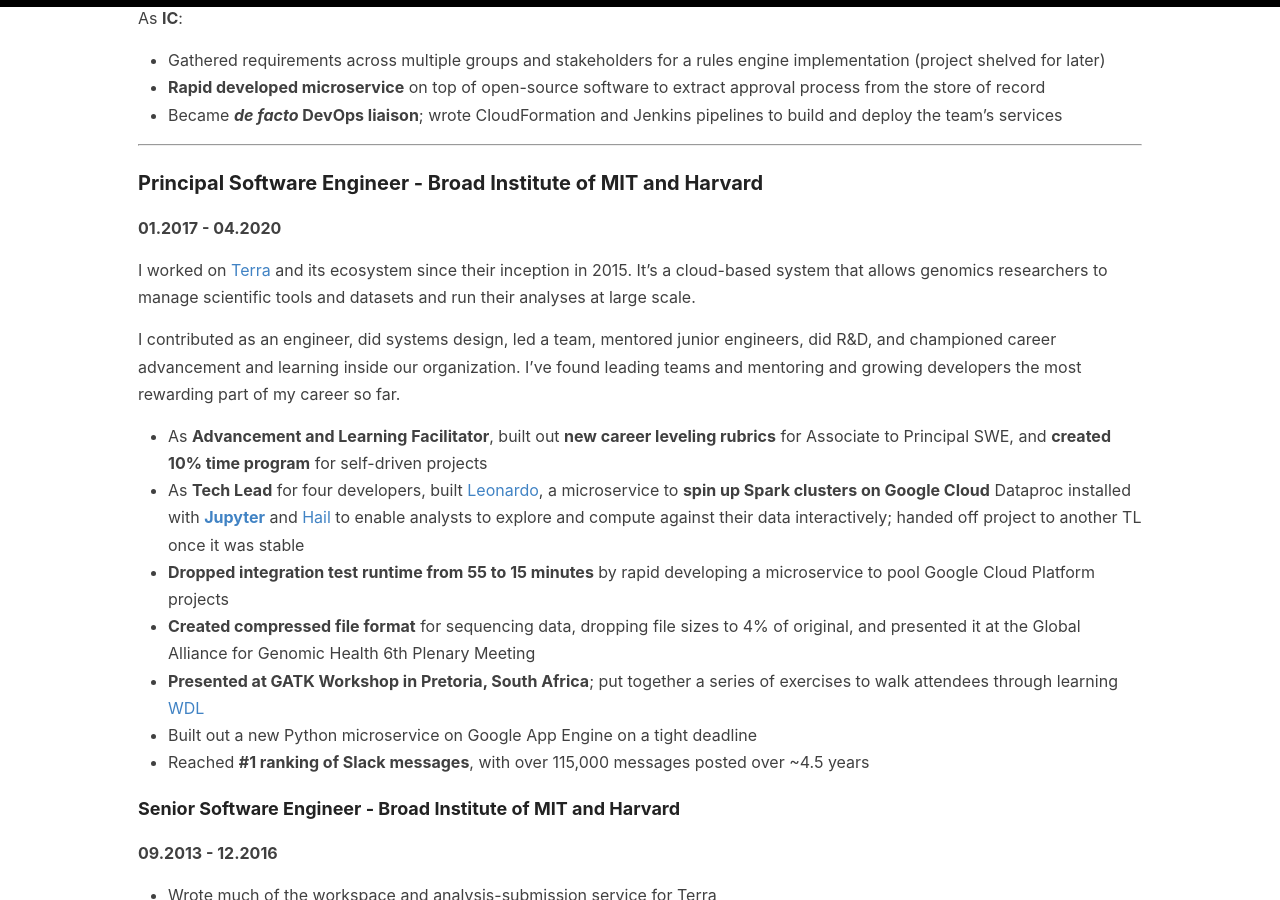
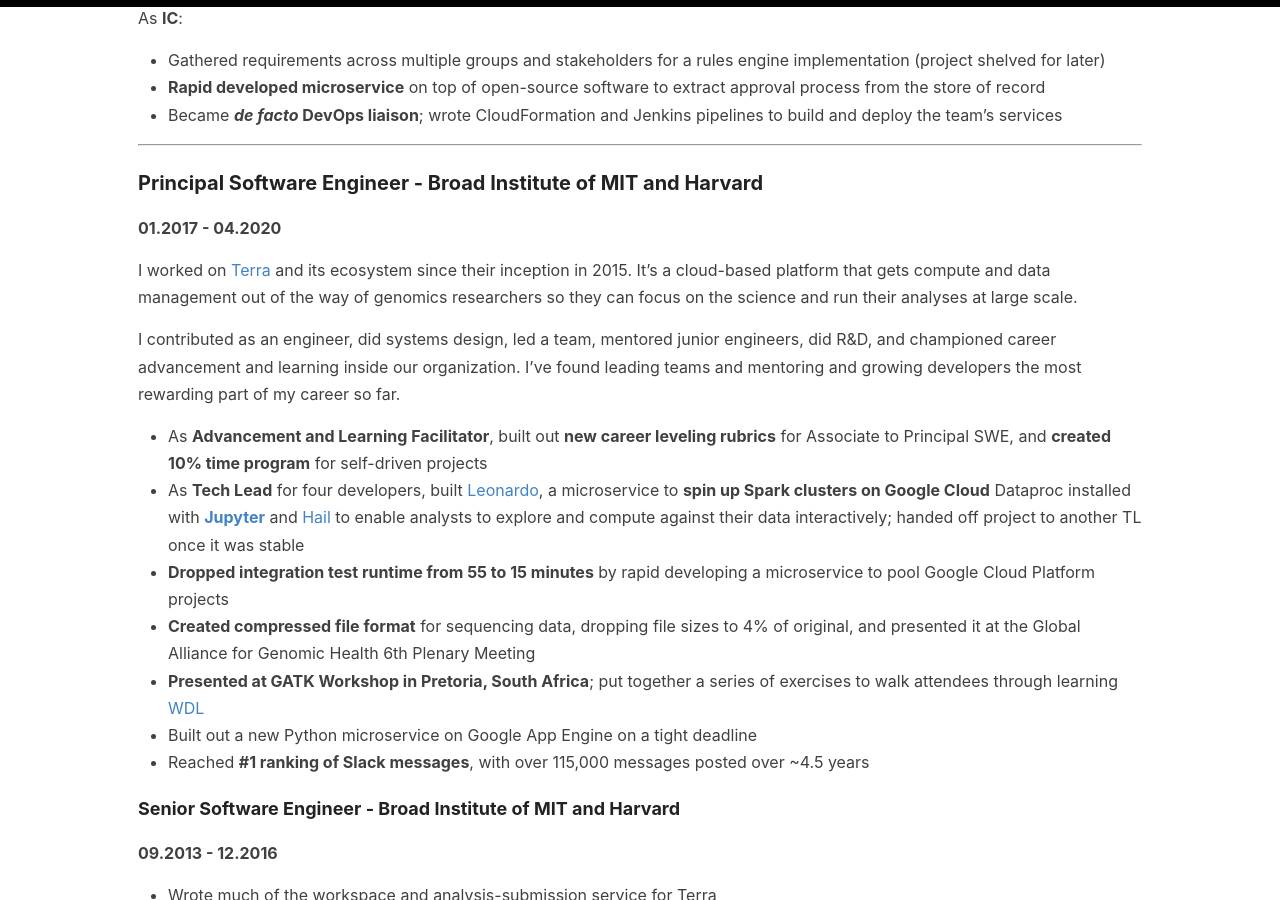
Before and after one commit to helgridly/helgridly.github.io, a Jekyll site: the page built from _pages/resume.md, in a window 1280 px wide and 900 px high, scrolled down 743 px. Built offline with Jekyll 4.4.1, drawn with Linux system fonts in a browser that asks for light colours.

Commit message:
reword terra description

```diff
--- a/_pages/resume.md
+++ b/_pages/resume.md
@@ -36,7 +36,7 @@ As **IC**:
 ### Principal Software Engineer - Broad Institute of MIT and Harvard
 **01.2017 - 04.2020**
 
-I worked on [Terra](https://terra.bio){:target="_blank"} and its ecosystem since their inception in 2015. It’s a cloud-based system that allows genomics researchers to manage scientific tools and datasets and run their analyses at large scale.
+I worked on [Terra](https://terra.bio){:target="_blank"} and its ecosystem since their inception in 2015. It’s a cloud-based platform that gets compute and data management out of the way of genomics researchers so they can focus on the science and run their analyses at large scale.
 
 I contributed as an engineer, did systems design, led a team, mentored junior engineers, did R&D, and championed career advancement and learning inside our organization. I’ve found leading teams and mentoring and growing developers the most rewarding part of my career so far.
 
```
